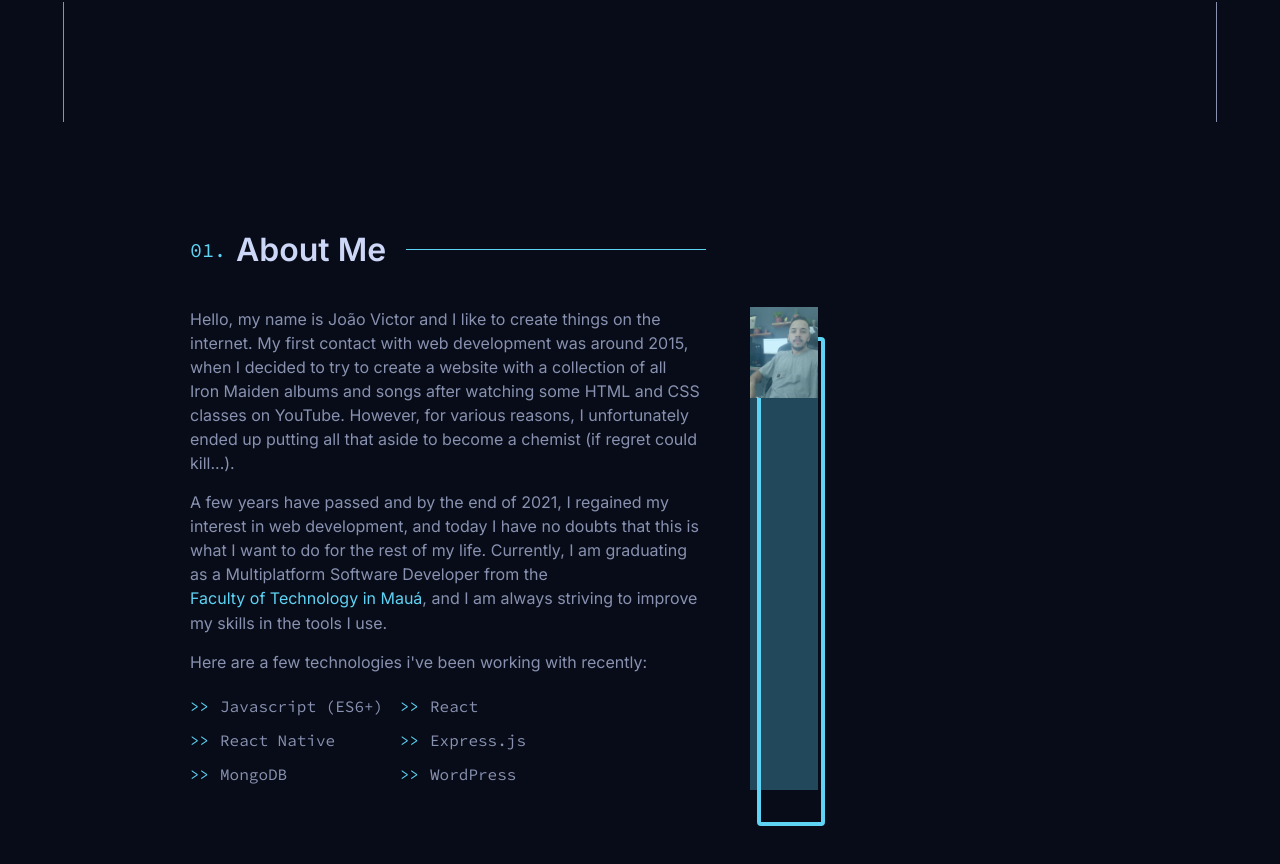
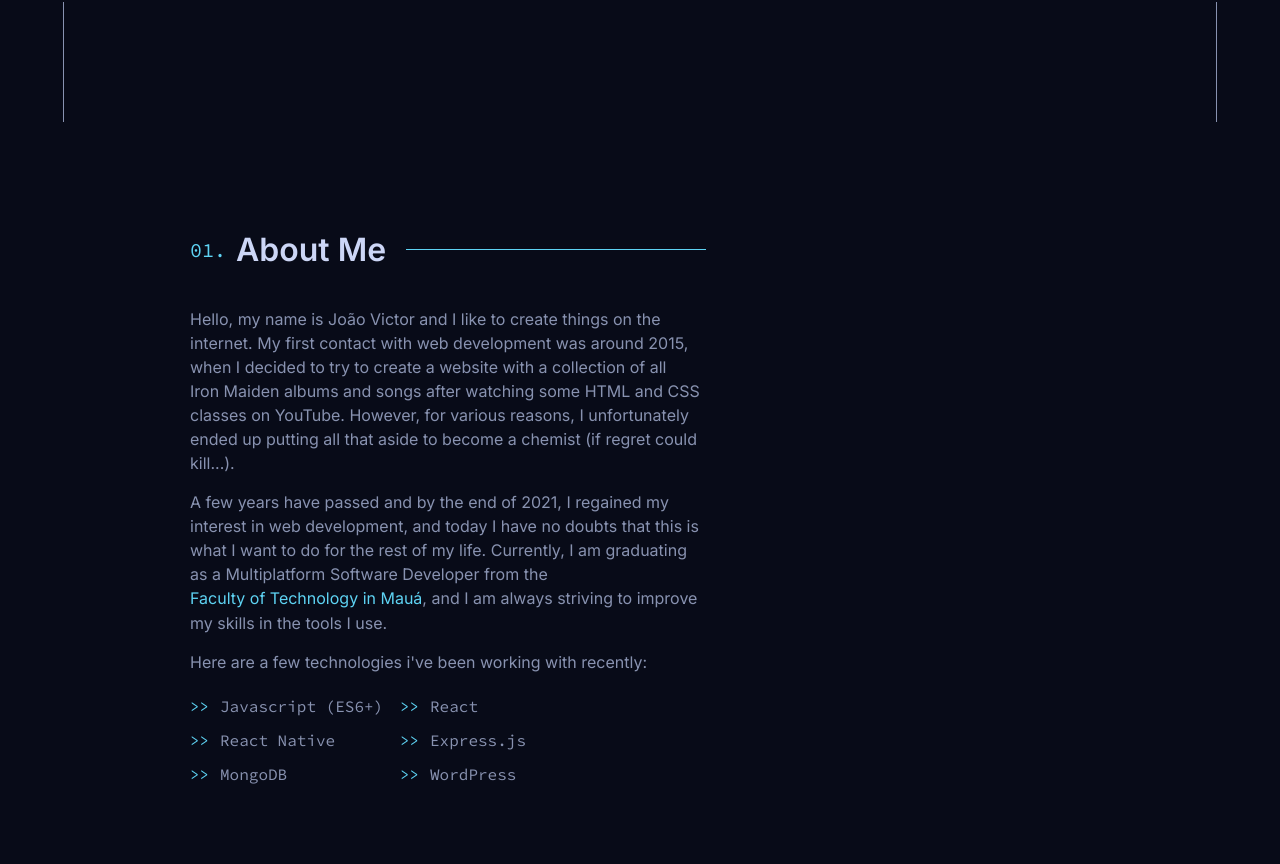
Before and after one commit to JvFern4ndes/MyPersonalWebsite, a React (Vite) app in the folder fe/: page / in a window 1280 px wide. Shown: the part 678-1542 px from the top of the page. Built offline with nearby package versions, Linux system fonts and the light colour scheme.

Commit message:
refactor: start to refactor image from about section

```diff
--- a/fe/src/Pages/About/index.jsx
+++ b/fe/src/Pages/About/index.jsx
@@ -1,15 +1,14 @@
 /* eslint-disable max-len */
 import ColorTexts from '../../components/ColorTexts';
-import MyPhoto from '../../assets/images/MyPhoto.png';
+// import MyPhoto from '../../assets/images/MyPhoto.png';
 import {
   Container,
   TextAndImage,
   AboutTexts,
   Text,
   SkillsList,
-  Photo,
-  Border,
-  ColorLayer,
+  Picture,
+  Wrapper,
 } from './styles';
 
 export default function About() {
@@ -38,11 +37,9 @@ export default function About() {
             <li>WordPress</li>
           </SkillsList>
         </AboutTexts>
-        <Photo>
-          <img src={MyPhoto} alt="I on my computer" />
-          <ColorLayer />
-          <Border />
-        </Photo>
+        <Picture>
+          <Wrapper />
+        </Picture>
       </TextAndImage>
     </Container>
   );
--- a/fe/src/Pages/About/styles.jsx
+++ b/fe/src/Pages/About/styles.jsx
@@ -116,19 +116,14 @@ export const SkillsList = styled.ul`
   }
 `;
 
-export const Photo = styled.div`
+export const Picture = styled.div`
   position: relative;
-  display: inline-block;
-  width: 20%;
-  transition: transform 0.5s ease-in-out;
+  max-width: 300px;
+  display: block;
+`;
 
-  img {
-    max-width: 100%;
-  }
+export const Wrapper = styled.div`
 
-  :hover {
-    transform: scale(1.2);
-  }
 `;
 
 export const ColorLayer = styled.div`
```
